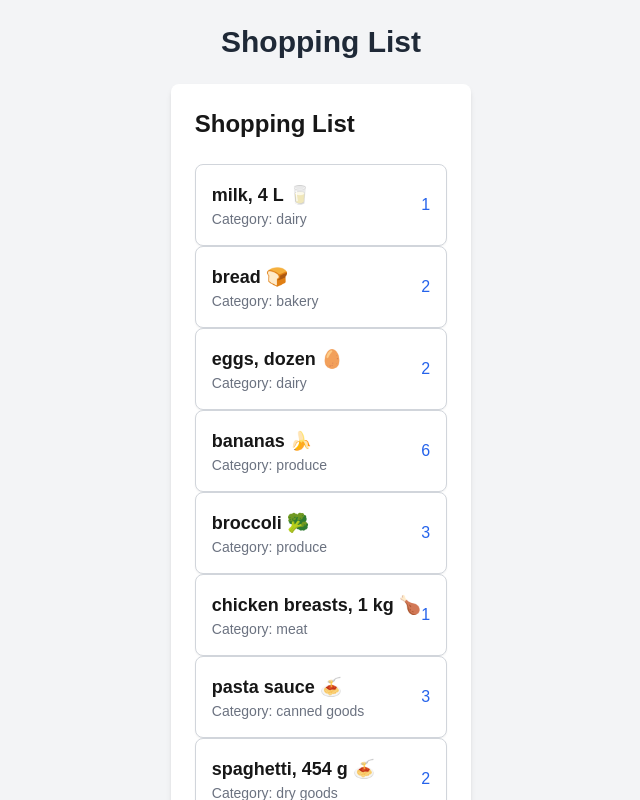
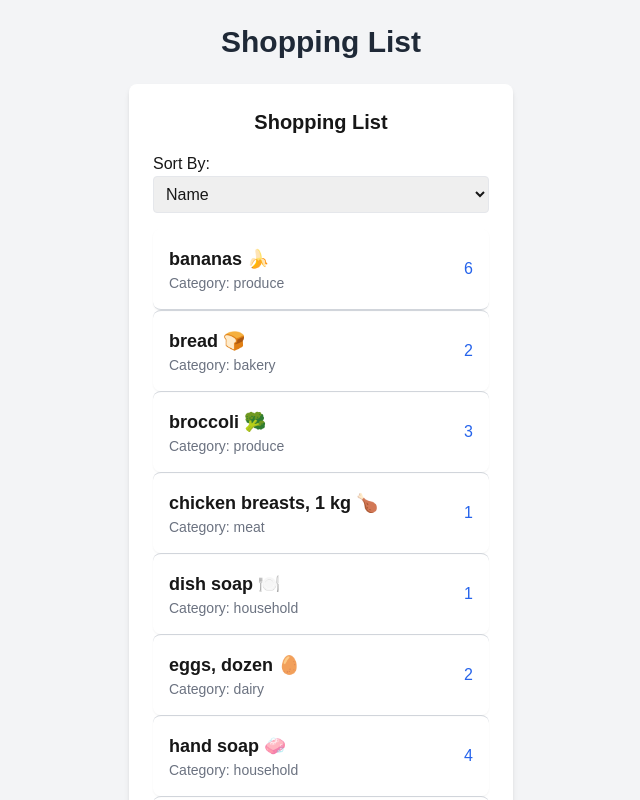
Before and after one commit to BalkaranJ/cprg306-assignments, a Next.js app: page /week-6 in a window 1280 px wide. Shown: the top 800 px of the page, without its empty margins (319-959 px from the left). Built offline with nearby package versions, Linux system fonts and the light colour scheme.

Commit message:
Update Week-6
Week 6: Implemented shopping list with sorting functionality
- Created Item component for rendering individual items
- Implemented ItemList component to display and sort items
- Loaded static data from items.json using useEffect
- Applied Tailwind CSS for styling consistency

```diff
--- a/app/week-6/item-list.js
+++ b/app/week-6/item-list.js
@@ -1,36 +1,48 @@
+"use client";
+
+import { useState, useEffect } from "react";
 import Item from "./item";
 
-const ItemList = () => {
-    const items = [
-        { name: "milk, 4 L 🥛", quantity: 1, category: "dairy" },
-        { name: "bread 🍞", quantity: 2, category: "bakery" },
-        { name: "eggs, dozen 🥚", quantity: 2, category: "dairy" },
-        { name: "bananas 🍌", quantity: 6, category: "produce" },
-        { name: "broccoli 🥦", quantity: 3, category: "produce" },
-        { name: "chicken breasts, 1 kg 🍗", quantity: 1, category: "meat" },
-        { name: "pasta sauce 🍝", quantity: 3, category: "canned goods" },
-        { name: "spaghetti, 454 g 🍝", quantity: 2, category: "dry goods" },
-        { name: "toilet paper, 12 pack 🧻", quantity: 1, category: "household" },
-        { name: "paper towels, 6 pack", quantity: 1, category: "household" },
-        { name: "dish soap 🍽️", quantity: 1, category: "household" },
-        { name: "hand soap 🧼", quantity: 4, category: "household" },
-    ];
+export default function ItemList() {
+  const [items, setItems] = useState([]);
+  const [sortBy, setSortBy] = useState("name"); // Default sorting by name
 
-    return (
-        <div className="max-w-2xl mx-auto p-6 bg-white rounded-lg shadow-md">
-            <h1 className="text-2xl font-bold mb-6">Shopping List</h1>
-            <ul>
-                {items.map((item, index) => (
-                    <Item
-                        key={index}
-                        name={item.name}
-                        quantity={item.quantity}
-                        category={item.category}
-                    />
-                ))}
-            </ul>
-        </div>
-    );
-};
+  useEffect(() => {
+    // Dynamically import JSON file
+    import("./items.json")
+      .then((data) => setItems(data.default))
+      .catch((error) => console.error("Error loading items:", error));
+  }, []);
 
-export default ItemList;
+  // Sorting function
+  const sortedItems = [...items].sort((a, b) => {
+    if (sortBy === "name") return a.name.localeCompare(b.name);
+    if (sortBy === "category") return a.category.localeCompare(b.category);
+    if (sortBy === "quantity") return a.quantity - b.quantity;
+  });
+
+  return (
+    <div className="bg-white p-6 rounded-lg shadow-md w-96 mx-auto">
+      <h2 className="text-xl font-semibold mb-4 text-center">Shopping List</h2>
+
+      {/* Sorting Dropdown */}
+      <label className="text-left font-medium">Sort By:</label>
+      <select
+        className="border p-2 rounded w-full mb-4"
+        value={sortBy}
+        onChange={(e) => setSortBy(e.target.value)}
+      >
+        <option value="name">Name</option>
+        <option value="category">Category</option>
+        <option value="quantity">Quantity</option>
+      </select>
+
+      {/* Render Items */}
+      <ul className="divide-y divide-gray-300">
+        {sortedItems.map((item) => (
+          <Item key={item.id} {...item} />
+        ))}
+      </ul>
+    </div>
+  );
+}
--- a/app/week-6/item.js
+++ b/app/week-6/item.js
@@ -1,6 +1,6 @@
 const Item = ({ name, quantity, category }) => {
     return (
-        <li className="flex justify-between items-center p-4 bg-white border border-gray-300 rounded-lg shadow-sm">
+        <li className="flex justify-between items-center p-4 border-b border-gray-300 rounded-lg shadow-sm">
             <div>
                 <p className="text-lg font-semibold">{name}</p>
                 <p className="text-sm text-gray-500">Category: {category}</p>
--- /dev/null
+++ b/app/week-6/items.json
@@ -0,0 +1,74 @@
+[
+    {
+      "id": "1h2GJKH12gkHG31h1H",
+      "name": "milk, 4 L 🥛",
+      "quantity": 1,
+      "category": "dairy"
+    },
+    {
+      "id": "2KJH3k2j3H1k2J3K1H",
+      "name": "bread 🍞",
+      "quantity": 2,
+      "category": "bakery"
+    },
+    {
+      "id": "3h2KJH3k2j3H1k2J3",
+      "name": "eggs, dozen 🥚",
+      "quantity": 2,
+      "category": "dairy"
+    },
+    {
+      "id": "4k2J3K1H2GJKH12gk",
+      "name": "bananas 🍌",
+      "quantity": 6,
+      "category": "produce"
+    },
+    {
+      "id": "5H1h1H2KJH3k2j3H",
+      "name": "broccoli 🥦",
+      "quantity": 3,
+      "category": "produce"
+    },
+    {
+      "id": "6H1k2J3K1H2GJKH1",
+      "name": "chicken breasts, 1 kg 🍗",
+      "quantity": 1,
+      "category": "meat"
+    },
+    {
+      "id": "7gkHG31h1H2KJH3k",
+      "name": "pasta sauce 🍝",
+      "quantity": 3,
+      "category": "canned goods"
+    },
+    {
+      "id": "8j3H1k2J3K1H2GJK",
+      "name": "spaghetti, 454 g 🍝",
+      "quantity": 2,
+      "category": "dry goods"
+    },
+    {
+      "id": "9H12gkHG31h1H2KJ",
+      "name": "toilet paper, 12 pack 🧻",
+      "quantity": 1,
+      "category": "household"
+    },
+    {
+      "id": "10H3k2j3H1k2J3K1",
+      "name": "paper towels, 6 pack",
+      "quantity": 1,
+      "category": "household"
+    },
+    {
+      "id": "11k2J3K1H2GJKH12",
+      "name": "dish soap 🍽️",
+      "quantity": 1,
+      "category": "household"
+    },
+    {
+      "id": "12GJKH12gkHG31h1",
+      "name": "hand soap 🧼",
+      "quantity": 4,
+      "category": "household"
+    }
+  ]
```
